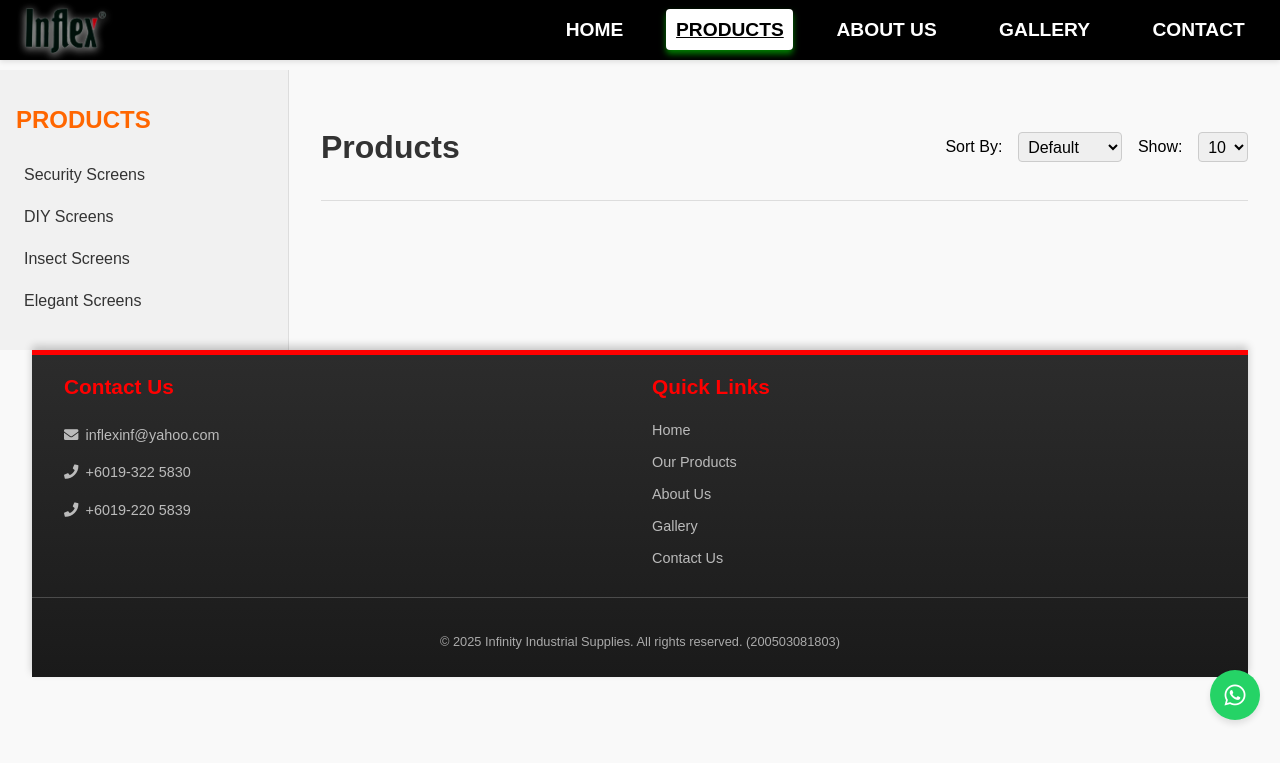
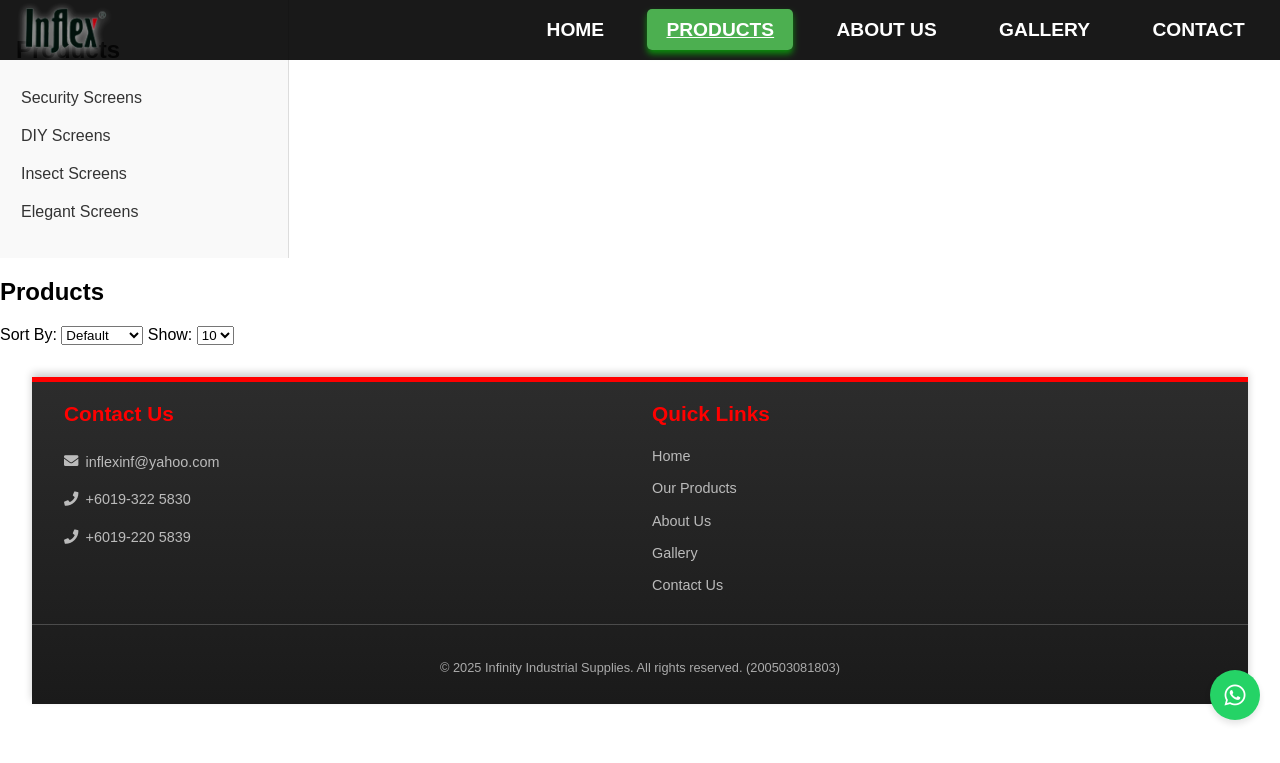
Before and after one commit to WenSuen/Infinity, a PHP site: page /products.html in a window 1280 px wide. Shown: the top 763 px of the page. Run offline with PHP 8.4, Linux system fonts and the light colour scheme; some libraries are stand-ins or nearby versions.

Commit message:
proceeding with products

```diff
--- a/css/products.css
+++ b/css/products.css
@@ -1,107 +1,59 @@
+/* General Styles */
 body {
     font-family: Arial, sans-serif;
     margin: 0;
     padding: 0;
-    background-color: #f9f9f9;
 }
 
-.products-container {
-    display: flex;
-    flex-direction: row;
-    margin-top: 70px;
-}
-
-/* Navigation Panel */
+/* Sidebar Navigation */
 .product-navigation {
     width: 20%;
-    background-color: #f1f1f1;
     padding: 1em;
+    background-color: #f9f9f9;
     border-right: 1px solid #ddd;
 }
 
 .product-navigation h2 {
-    font-size: 1.5rem;
-    color: #ff6600;
-    text-transform: uppercase;
-    margin-bottom: 1em;
+    color: #333;
 }
 
 .product-navigation ul {
-    list-style-type: none;
+    list-style: none;
     padding: 0;
 }
 
-.product-navigation li {
-    margin-bottom: 0.5em;
+.product-navigation ul li {
+    margin: 10px 0;
 }
 
-.product-navigation li a {
+.product-navigation ul li a {
     text-decoration: none;
     color: #333;
-    font-size: 1rem;
-    padding: 0.5em;
+    padding: 5px;
     display: block;
-    transition: background-color 0.3s ease, color 0.3s ease;
+    transition: color 0.3s ease;
 }
 
-.product-navigation li a:hover {
-    background-color: #ff6600;
-    color: white;
-    border-radius: 4px;
-}
-
-/* Product Display Area */
-.product-display {
-    flex-grow: 1;
-    padding: 2em;
-}
-
-.product-display header {
-    display: flex;
-    justify-content: space-between;
-    align-items: center;
-    margin-bottom: 2em;
-    border-bottom: 1px solid #ddd;
-    padding-bottom: 0.5em;
-}
-
-.product-display h1 {
-    font-size: 2rem;
-    color: #333;
-}
-
-.sort-filter {
-    display: flex;
-    align-items: center;
-    gap: 1em;
-}
-
-.sort-filter label {
-    font-size: 1rem;
-}
-
-.sort-filter select {
-    padding: 0.3em;
-    font-size: 1rem;
-    border: 1px solid #ccc;
-    border-radius: 4px;
+.product-navigation ul li a:hover {
+    color: #ff6600;
 }
 
 /* Product Grid */
 .product-grid {
     display: grid;
-    grid-template-columns: repeat(auto-fit, minmax(250px, 1fr));
-    gap: 2em;
+    grid-template-columns: repeat(auto-fill, minmax(200px, 1fr));
+    gap: 1.5em;
+    padding: 1em;
 }
 
 .product-card {
     background-color: white;
-    padding: 1em;
     border: 1px solid #ddd;
     border-radius: 10px;
     text-align: center;
-    transition: transform 0.3s ease, box-shadow 0.3s ease;
-    box-shadow: 0 2px 4px rgba(0, 0, 0, 0.1);
+    padding: 1em;
+    transition: transform 0.3s, box-shadow 0.3s;
+    box-shadow: 0 2px 5px rgba(0, 0, 0, 0.1);
 }
 
 .product-card:hover {
@@ -111,71 +63,161 @@ body {
 
 .product-card img {
     max-width: 100%;
+    height: 150px;
+    object-fit: cover;
+    border-radius: 5px;
+    margin-bottom: 10px;
+}
+
+.color-swatches {
+    display: flex;
+    justify-content: center;
+    gap: 5px;
+}
+
+.color {
+    width: 20px;
+    height: 20px;
+    border-radius: 50%;
+    border: 1px solid #ddd;
+    cursor: pointer;
+    transition: border-color 0.3s;
+}
+
+.color:hover {
+    border-color: #333;
+}
+
+/* Modal */
+.modal {
+    display: none;
+    position: fixed;
+    top: 0;
+    left: 0;
+    width: 100%;
+    height: 100%;
+    background-color: rgba(0, 0, 0, 0.5);
+    justify-content: center;
+    align-items: center;
+    z-index: 1000;
+    padding: 1em;
+}
+
+.modal-content {
+    background-color: white;
     border-radius: 10px;
+    padding: 2em;
+    max-width: 600px;
+    width: 90%;
+    box-shadow: 0 4px 8px rgba(0, 0, 0, 0.2);
+    animation: fadeIn 0.3s ease;
+}
+
+.modal-header {
+    display: flex;
+    justify-content: space-between;
+    align-items: center;
+    border-bottom: 1px solid #ddd;
     margin-bottom: 1em;
 }
 
-.product-card h3 {
-    font-size: 1.2rem;
-    margin: 0.5em 0;
+.modal-header h2 {
+    margin: 0;
+    font-size: 1.5em;
+}
+
+.modal-header .close {
+    background-color: transparent;
+    border: none;
+    font-size: 1.5em;
+    cursor: pointer;
+    color: #333;
+    transition: color 0.3s ease;
+}
+
+.modal-header .close:hover {
+    color: #ff6600;
+}
+
+.modal-body {
+    display: flex;
+    flex-direction: column;
+    gap: 1em;
+}
+
+.modal-body .product-images img {
+    max-width: 100%;
+    border-radius: 5px;
+    margin-bottom: 1em;
+    object-fit: cover;
+}
+
+.color-options {
+    display: flex;
+    flex-wrap: wrap;
+    gap: 10px;
+}
+
+.color-options .color {
+    width: 30px;
+    height: 30px;
+    border: 2px solid transparent;
+    border-radius: 50%;
+    cursor: pointer;
+    transition: border-color 0.3s ease, transform 0.3s ease;
+}
+
+.color-options .color:hover {
+    border-color: #333;
+    transform: scale(1.1);
+}
+
+.color-options .color.active {
+    border-color: #ff6600;
+}
+
+/* Modal Footer */
+.modal-footer {
+    display: flex;
+    justify-content: flex-end;
+    gap: 10px;
+}
+
+.modal-footer button {
+    padding: 0.5em 1em;
+    border: none;
+    border-radius: 5px;
+    cursor: pointer;
+    font-size: 1rem;
+    transition: background-color 0.3s ease;
+}
+
+.modal-footer button.cancel {
+    background-color: #ddd;
     color: #333;
 }
 
-.product-card button {
-    padding: 0.5em 1em;
-    font-size: 1rem;
+.modal-footer button.cancel:hover {
+    background-color: #bbb;
+}
+
+.modal-footer button.confirm {
     background-color: #ff6600;
     color: white;
-    border: none;
-    border-radius: 4px;
-    cursor: pointer;
-    transition: background-color 0.3s ease;
 }
 
-.product-card button:hover {
+.modal-footer button.confirm:hover {
     background-color: #cc5200;
 }
 
-/* Restrict the clickable area and visually fit the logo into the header height */
-.products-page #main-header .logo {
-    display: inline-block;
-    height: 60px; /* Match the header's height */
-    overflow: hidden; /* Crop the image visually */
-    line-height: 0;
+/* Animation for Modal */
+@keyframes fadeIn {
+    from {
+        opacity: 0;
+        transform: scale(0.9);
+    }
+    to {
+        opacity: 1;
+        transform: scale(1);
+    }
 }
-
-/* Scale the logo to fit within the header height */
-.products-page #main-header .logo img {
-    width: auto; /* Maintain the aspect ratio */
-    height: 100%; /* Scale to the height of the header */
-    display: block; /* Prevent inline spacing issues */
-    object-fit: contain; /* Ensure the image fits without distortion */
-}
-
-/* Header Adjustments for Products Page */
-.products-page #main-header {
-    background-color: black; /* Black header background */
-    color: white; /* White text */
-    box-shadow: 0 2px 5px rgba(0, 0, 0, 0.1); /* Subtle shadow */
-}
-
-.products-page #main-header nav ul li a {
-    color: white; /* White text */
-}
-
-.products-page #main-header nav ul li a:hover {
-    color: #4CAF50; /* Green highlight on hover */
-}
-
-.products-page #main-header nav ul li a.active {
-    color: black; /* Black text for visibility */
-    background-color: white; /* White background for emphasis */
-    border-radius: 4px; /* Rounded corners */
-    padding: 0.5em; /* Consistent padding */
-    font-weight: bold; /* Bold for emphasis */
-}
-
-/* Prevent Overlap with Content */
-.products-page body {
-    padding-top: 60px; /* Add padding to match header height */
-}
--- a/js/script.js
+++ b/js/script.js
@@ -127,11 +127,11 @@ function initializeWhatsAppButton() {
 
 // Featured Products Logic
 const products = [
-    { title: "Netting Accessories", image: "images/apple.jpg" },
-    { title: "Magnetic Clips", image: "images/apple.jpg" },
-    { title: "Magnetic Mosquito Net", image: "images/apple.jpg", badge: "Best Seller" },
-    { title: "High-Quality Mesh", image: "images/apple.jpg" },
-    { title: "Door Frames", image: "images/apple.jpg" },
+    { title: "Netting Accessories", image: "images/apple.jpg", colors: ["Red", "Green", "Blue"] },
+    { title: "Magnetic Clips", image: "images/apple.jpg", colors: ["Yellow", "Black"] },
+    { title: "Magnetic Mosquito Net", image: "images/apple.jpg", badge: "Best Seller", colors: ["White", "Gray"] },
+    { title: "High-Quality Mesh", image: "images/apple.jpg", colors: ["Silver", "Gold"] },
+    { title: "Door Frames", image: "images/apple.jpg", colors: ["Brown", "Beige"] },
 ];
 
 // Dynamically generate product cards only for non-products pages
@@ -144,7 +144,7 @@ function renderFeaturedProducts() {
 
     productGrid.innerHTML = products
         .map((product) => `
-            <div class="product-item">
+            <div class="product-item" onclick="showProductDetails('${product.title}')">
                 ${product.badge ? `<div class="badge">${product.badge}</div>` : ""}
                 <div class="product-card">
                     <img src="${product.image}" alt="${product.title}">
@@ -153,6 +153,33 @@ function renderFeaturedProducts() {
             </div>
         `)
         .join("");
+}
+
+// Show product details in a modal
+function showProductDetails(title) {
+    const product = products.find((p) => p.title === title);
+    if (!product) return;
+
+    const modal = document.getElementById("productModal");
+    const modalContent = document.querySelector("#productModal .modal-content");
+
+    modalContent.innerHTML = `
+        <span class="close" onclick="closeModal()">&times;</span>
+        <h2>${product.title}</h2>
+        <img src="${product.image}" alt="${product.title}" style="max-width: 100%; height: auto;">
+        <p>Available Colors:</p>
+        <ul>
+            ${product.colors.map((color) => `<li>${color}</li>`).join("")}
+        </ul>
+    `;
+
+    modal.style.display = "block";
+}
+
+// Close the modal
+function closeModal() {
+    const modal = document.getElementById("productModal");
+    modal.style.display = "none";
 }
 
 // Initialize all components when DOM is fully loaded
```
Also changed, not shown: products.html (+54 -0 lines).
